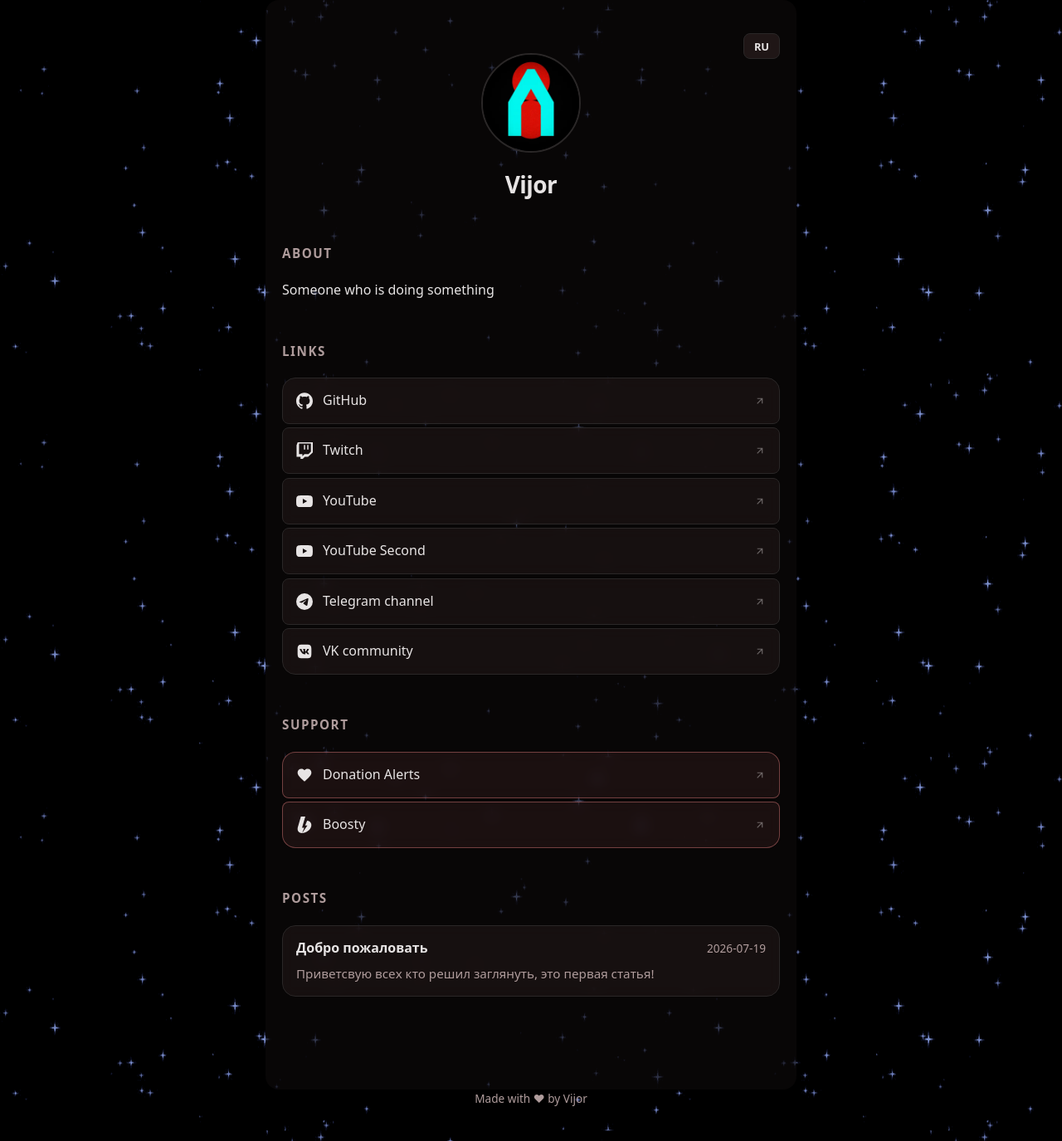
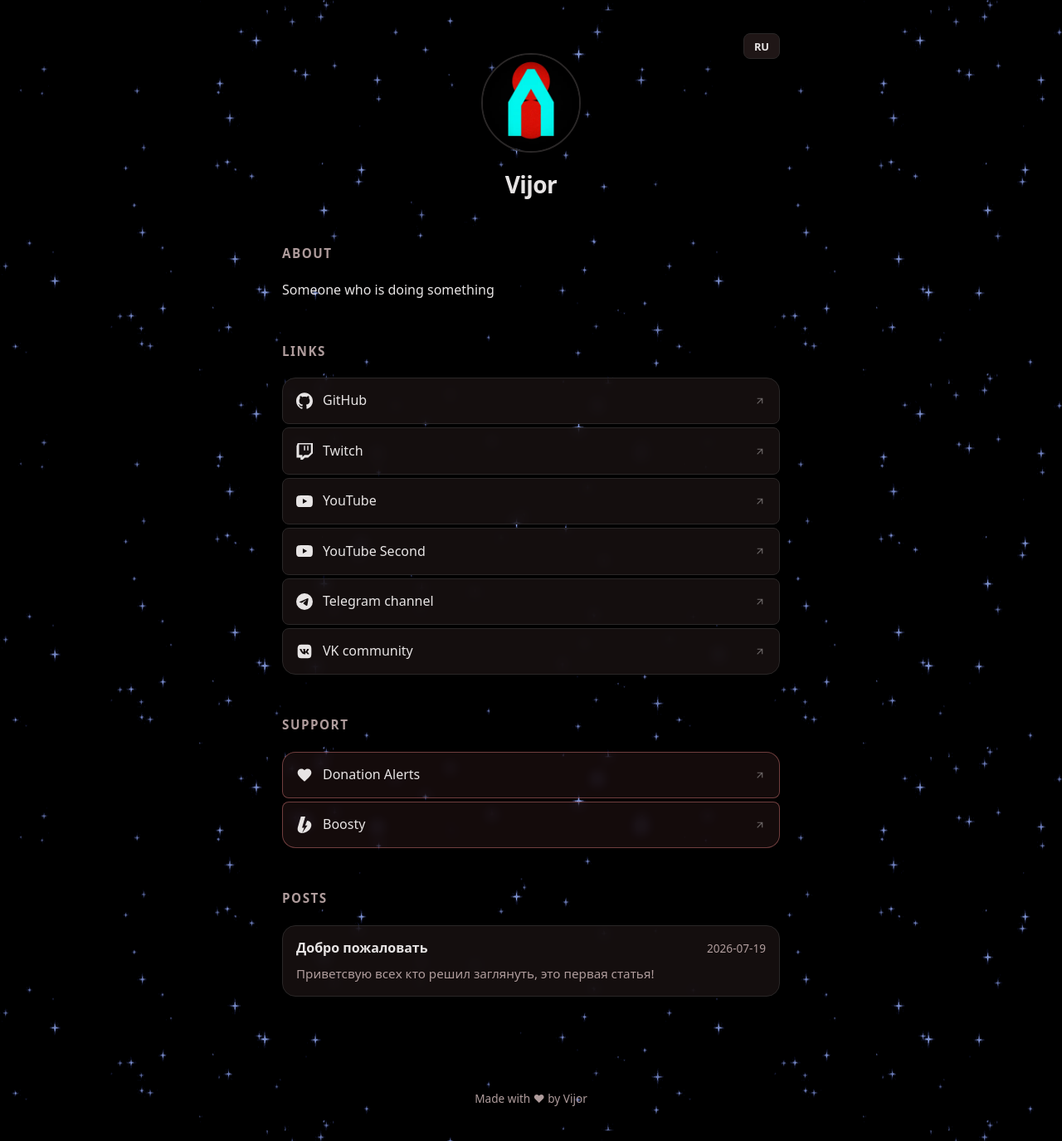
Before and after one commit to Vijorich/SocialLinker, a Jekyll site: the page built from index.html, in a window 1280 px wide. Shown: the whole page at 83% size. Built offline with Jekyll 4.4.1, drawn with Linux system fonts in a browser that asks for light colours.

Commit message:
fix(ui): remove parallax, fix glass cards backdrop
container background was blocking backdrop-filter on cards. Removed container bg and parallax wrappers.

```diff
--- a/_includes/donate.html
+++ b/_includes/donate.html
@@ -3,13 +3,11 @@
   <ul class="link-list donate-list">
     {% for item in site.data.donate.items %}
     <li>
-      <div class="parallax-wrapper">
-        <a href="{{ item.url }}" target="_blank" rel="noopener" class="link-card donate-card">
-          {% include icon.html name=item.icon %}
-          <span>{{ item.name | escape }}</span>
-          <svg class="external-link-icon" viewBox="0 0 24 24" width="14" height="14" fill="currentColor" aria-hidden="true"><path d="M6.343 6.343v1.994l7.899.007-8.606 8.606 1.414 1.414 8.606-8.606.007 7.899h1.994V6.343z"/></svg>
-        </a>
-      </div>
+      <a href="{{ item.url }}" target="_blank" rel="noopener" class="link-card donate-card">
+        {% include icon.html name=item.icon %}
+        <span>{{ item.name | escape }}</span>
+        <svg class="external-link-icon" viewBox="0 0 24 24" width="14" height="14" fill="currentColor" aria-hidden="true"><path d="M6.343 6.343v1.994l7.899.007-8.606 8.606 1.414 1.414 8.606-8.606.007 7.899h1.994V6.343z"/></svg>
+      </a>
     </li>
     {% endfor %}
   </ul>
--- a/_includes/socials.html
+++ b/_includes/socials.html
@@ -3,13 +3,11 @@
   <ul class="link-list">
     {% for item in site.data.social.items %}
     <li>
-      <div class="parallax-wrapper">
-        <a href="{{ item.url }}" target="_blank" rel="noopener me" class="link-card">
-          {% include icon.html name=item.icon %}
-          <span>{{ item.name | escape }}</span>
-          <svg class="external-link-icon" viewBox="0 0 24 24" width="14" height="14" fill="currentColor" aria-hidden="true"><path d="M6.343 6.343v1.994l7.899.007-8.606 8.606 1.414 1.414 8.606-8.606.007 7.899h1.994V6.343z"/></svg>
-        </a>
-      </div>
+      <a href="{{ item.url }}" target="_blank" rel="noopener me" class="link-card">
+        {% include icon.html name=item.icon %}
+        <span>{{ item.name | escape }}</span>
+        <svg class="external-link-icon" viewBox="0 0 24 24" width="14" height="14" fill="currentColor" aria-hidden="true"><path d="M6.343 6.343v1.994l7.899.007-8.606 8.606 1.414 1.414 8.606-8.606.007 7.899h1.994V6.343z"/></svg>
+      </a>
     </li>
     {% endfor %}
   </ul>
--- a/assets/i18n.js
+++ b/assets/i18n.js
@@ -54,20 +54,4 @@
     init();
   }
 
-  // ponytail: per-card translate3d parallax, no RAF. Upgrade: add RAF + perspective tilt.
-  document.querySelectorAll(".link-list").forEach(function (list) {
-    list.addEventListener("mousemove", function (e) {
-      list.querySelectorAll(".parallax-wrapper").forEach(function (w) {
-        var r = w.getBoundingClientRect();
-        var dx = (e.clientX - r.left - r.width / 2) * 0.05;
-        var dy = (e.clientY - r.top - r.height / 2) * 0.05;
-        w.style.transform = "translate3d(" + dx + "px, " + dy + "px, 0)";
-      });
-    }, { passive: true });
-    list.addEventListener("mouseleave", function () {
-      list.querySelectorAll(".parallax-wrapper").forEach(function (w) {
-        w.style.transform = "";
-      });
-    });
-  });
 })();
--- a/assets/style.css
+++ b/assets/style.css
@@ -30,11 +30,9 @@
   max-width: var(--max-width);
   margin: 0 auto;
   padding: 2.5rem 1.25rem 4rem;
+  position: relative;
   /* ponytail: rem scale here matches body's 1rem=16px */
   font-size: 1rem;
-  position: relative;
-  border-radius: var(--radius);
-  background: rgba(13, 10, 10, 0.65);
 }
 
 /* Single post reuses .container */
@@ -130,9 +128,6 @@
   gap: 0.25rem;
 }
 .link-list li { margin: 0; }
-.parallax-wrapper {
-  will-change: transform;
-}
 
 .link-card {
   display: flex;
```
